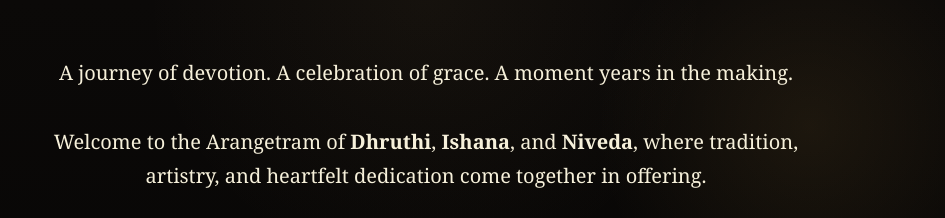
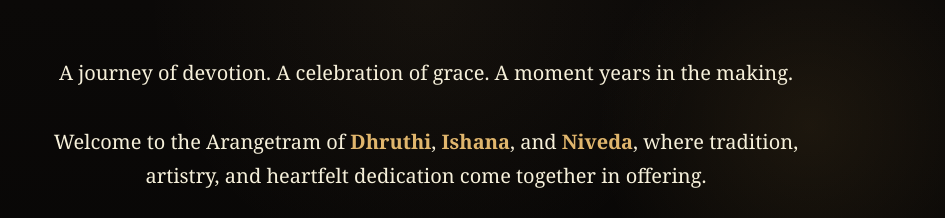
Before and after one commit to DIN-arangetram/DIN-arangetram.github.io, a plain HTML site: page index.html in a window 1280 px wide. Shown: the top 218 px of the page, without its empty margins (214-1159 px from the left). Drawn offline with Linux system fonts and the light colour scheme.

Commit message:
fifth iteration

```diff
--- a/index.html
+++ b/index.html
@@ -14,7 +14,7 @@
             A journey of devotion. A celebration of grace. A moment years in the
             making.
             <br /><br />
-            Welcome to the Arangetram of <b>Dhruthi</b>, <b>Ishana</b>, and <b>Niveda</b>, where
+            Welcome to the Arangetram of <span class="name-highlight">Dhruthi</span>, <span class="name-highlight">Ishana</span>, and <span class="name-highlight">Niveda</span>, where
             tradition, artistry, and heartfelt dedication come together in
             offering.
           </p>
--- a/styles.css
+++ b/styles.css
@@ -90,6 +90,11 @@ img {
   color: var(--gold);
   font-size: 1.05rem;
   text-align: right;
+}
+
+.name-highlight {
+  color: var(--gold);
+  font-weight: 700;
 }
 
 .navbar {
```
